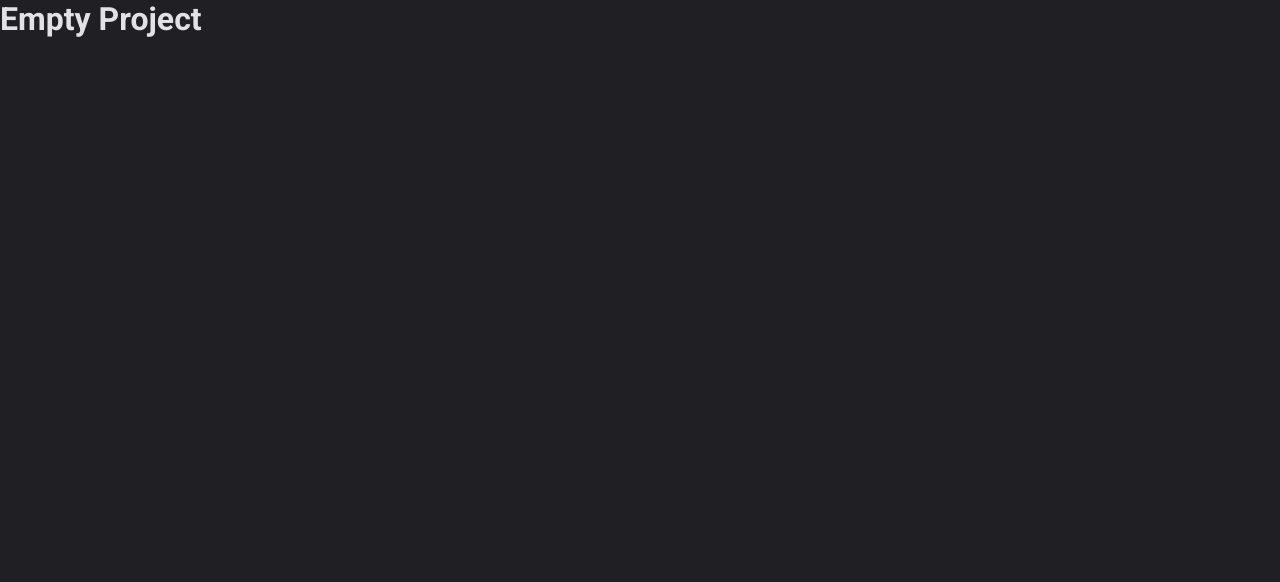
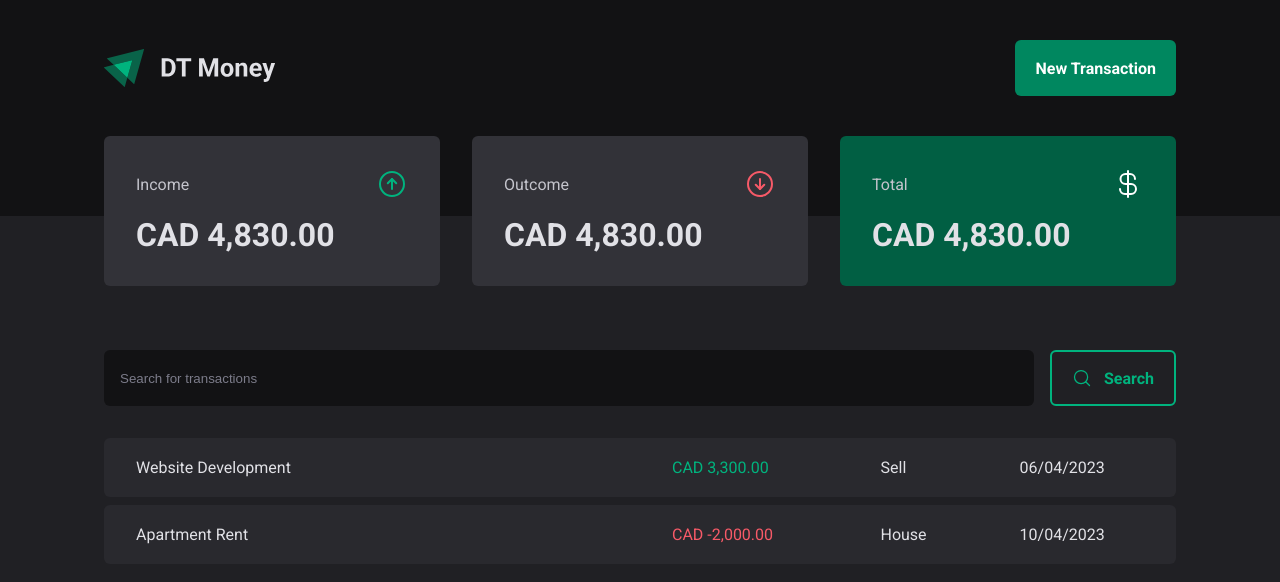
Before and after one commit to allanmgoncalves/dt-money, a React (Vite) app: page / in a window 1280 px wide. Shown: the top 582 px of the page. Built offline with nearby package versions, Linux system fonts and the light colour scheme.

Commit message:
Add Transactions Page

```diff
--- a/src/App.tsx
+++ b/src/App.tsx
@@ -1,12 +1,13 @@
 import { ThemeProvider } from 'styled-components'
 import { defaultTheme } from './styles/themes/default'
 import { GlobalStyle } from './styles/global'
+import { Transaction } from './pages/Transactions'
 
 export function App() {
   return (
     <ThemeProvider theme={defaultTheme}>
       <GlobalStyle />
-      <h1>Empty Project</h1>
+      <Transaction />
     </ThemeProvider>
   )
 }
```
